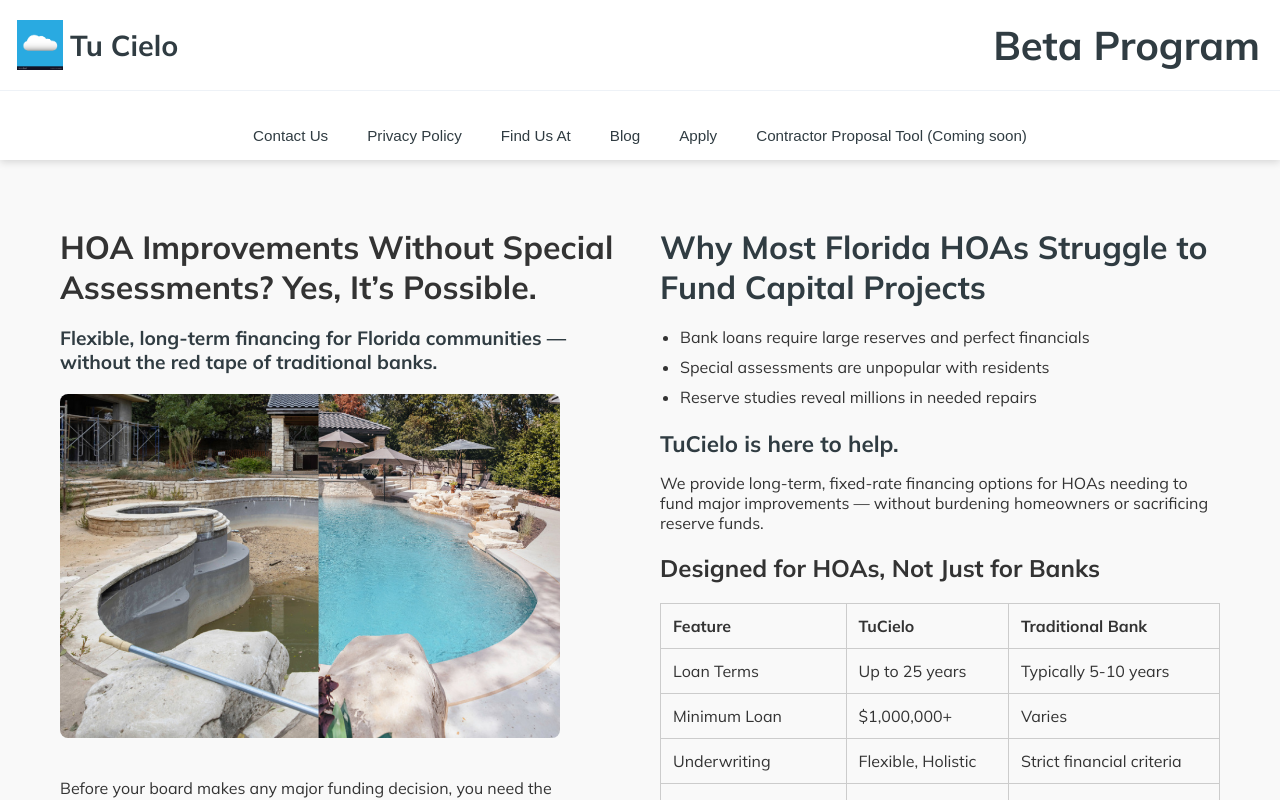
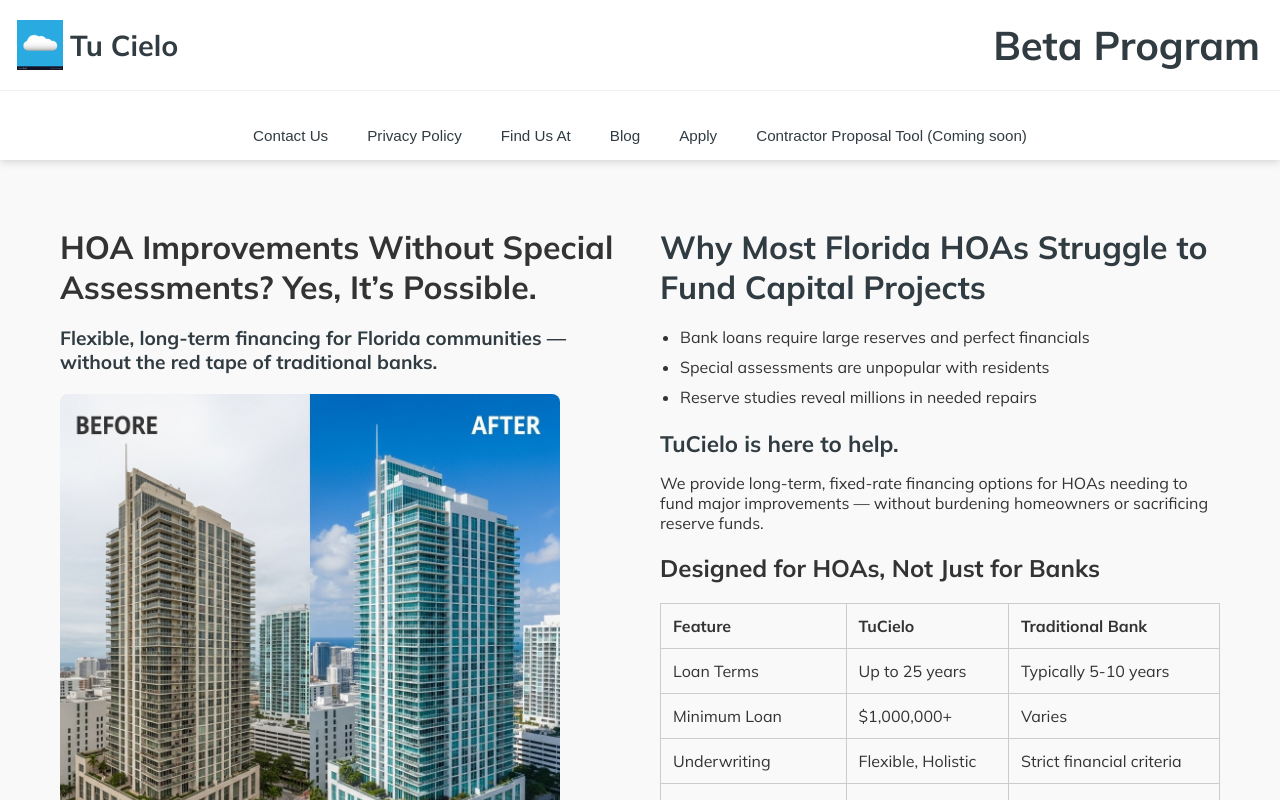
Before and after one commit to MetaCapFin/tu-cielo-site, a React (Create React App) app: page / in a window 1280 px wide. Shown: the top 800 px of the page. Built offline with nearby package versions, Linux system fonts and the light colour scheme.

Commit message:
Update App.js

```diff
--- a/src/App.js
+++ b/src/App.js
@@ -228,7 +228,7 @@ function Homepage() {
             <div className="header">
               <h2><strong>HOA Improvements Without Special Assessments? Yes, It’s Possible.</strong></h2>
               <h3>Flexible, long-term financing for Florida communities — without the red tape of traditional banks.</h3>
-              <img src="poolrenov.png" alt="HOA financing illustration placeholder" />
+              <img src="before-after-building.jpg" alt="HOA financing illustration placeholder" />
               <p>Before your board makes any major funding decision, you need the facts. <strong>Download now</strong> and walk into your next board meeting informed, empowered, and prepared to lead.</p>
 
               {/* ORIGINAL MODAL */}
```
